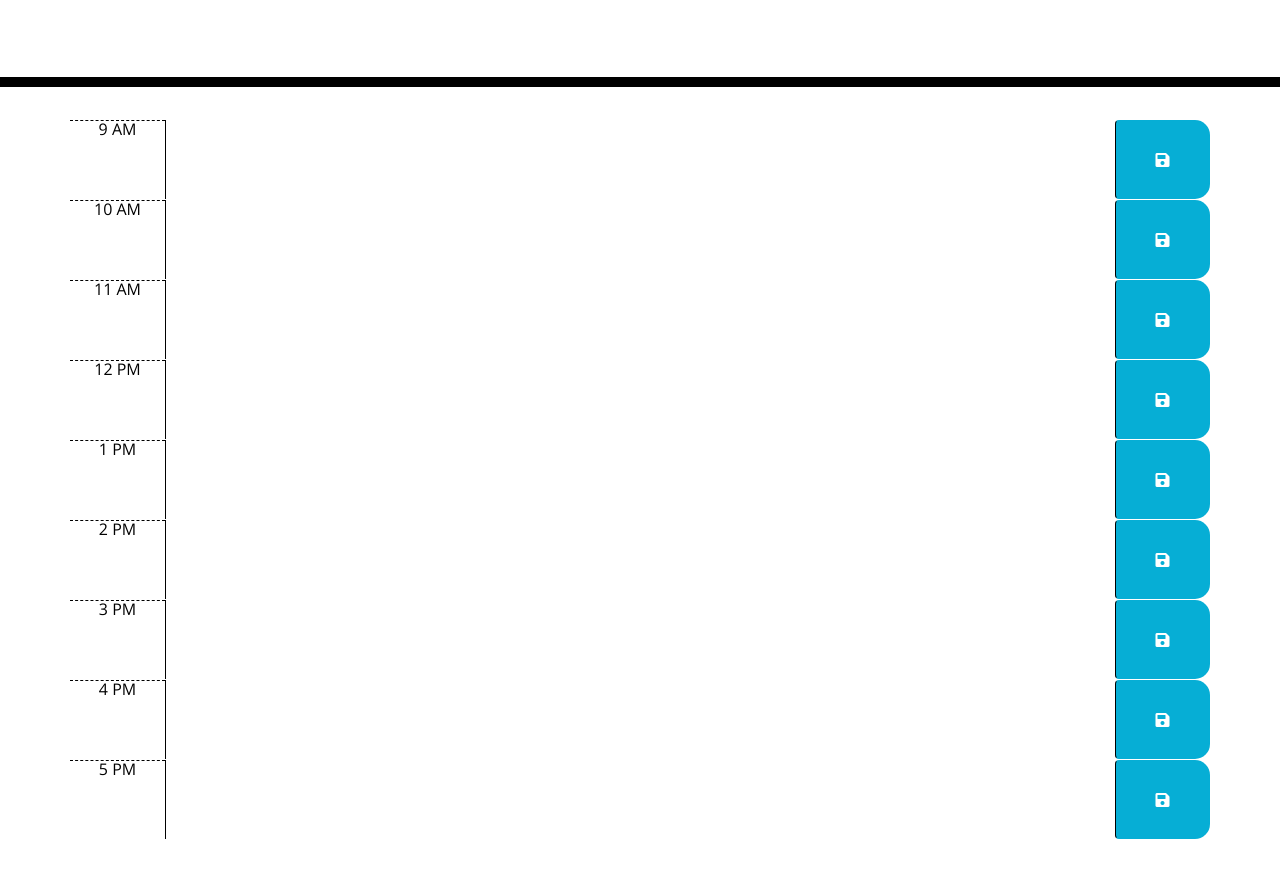
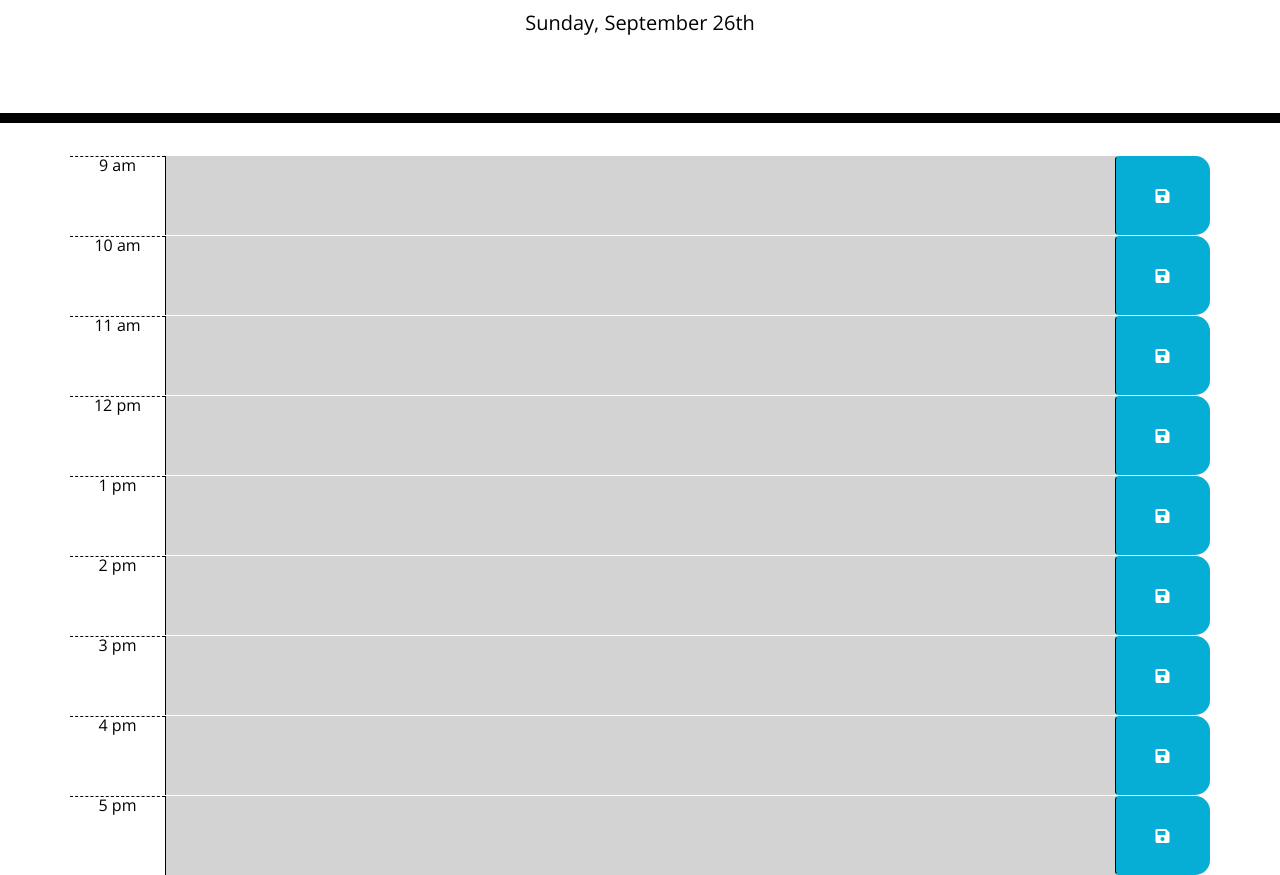
Before and after one commit to EmilyThatsMe/work-day-scheduler, a plain HTML site: page index.html in a window 1280 px wide. Shown: the part 181-1056 px from the top of the page. Before the commit the page ends 1020 px from the top, so only its background shows below. Drawn offline with nearby package versions, Linux system fonts and the light colour scheme.

Commit message:
added save to local storage

```diff
--- a/assets/js/app.js
+++ b/assets/js/app.js
@@ -15,7 +15,6 @@ function setArray(){
     $timeBlocks.each(function(){
         var $thisBlock = $(this);
         var thisHour = parseInt($thisBlock.attr("data-hour"));
-
         var taskObject = {
             hour: thisHour,
             text: "",
@@ -27,7 +26,6 @@ function setArray(){
     // save array to local storage
     localStorage.setItem("tasks", JSON.stringify(taskArr));
     console.log(taskArr);
-
 }
 
 // set timeblock colors based on past, present, future
@@ -48,3 +46,48 @@ function setBlockColor(){
         }
     });
 }
+
+// display tasks on schedule
+function displaySchedule() {
+    taskArr = localStorage.getItem("tasks");
+    taskArr = JSON.parse(taskArr)
+
+    // assign text to timeblock
+    for (var i = 0; i < taskArr.length; i++) {
+        var taskHour = taskArr[i].hour;
+        var taskText = taskArr[i].text;
+
+        $("[data-hour=" + taskHour + "]").children("textarea").val(taskText);
+    }
+    console.log(taskArr);
+}
+
+// save schedule to local storage
+function saveSchedule(){
+
+    var updateHour = $(this).parent().attr("data-hour");
+    var addTask = (($(this).parent()).children("textarea")).val();
+
+    // loop through  tasks to see if it needs updating based on hour
+    for (var i = 0; i < taskArr.length; i++) {
+        if(taskArr[i].hour == updateHour){
+            taskArr[i].text = addTask;
+        }
+    }
+    localStorage.setItem("tasks", JSON.stringify(taskArr));
+    displaySchedule();
+}
+
+// load schedule
+$(document).ready(function(){
+    setBlockColor();
+    if(!localStorage.getItem("tasks")){
+        setArray();
+    }
+    // show current day
+    $currentDay.text(currentDate);
+    // render schedule
+    displaySchedule();
+    // save schedule on click
+    $schedule.on("click", "button", saveSchedule);
+});
--- a/index.html
+++ b/index.html
@@ -21,167 +21,75 @@
     <link rel="stylesheet" href="./assets/css/style.css" />
     <title>Work Day Scheduler - Challenge 5: Third-Party APIs</title>
   </head>
-
   <body>
-    <!-- Header -->
     <header class="jumbotron">
       <h1 class="display-3">Work Day Scheduler</h1>
       <p class="lead">A simple calendar app for scheduling your work day</p>
       <p id="currentDay" class="lead"></p>
     </header>
+    <div class="container schedule">
+      <!-- Timeblocks go here -->
+      <div class="row time-block" data-hour="9">
+        <div class="col-2 col-lg-1 hour">9 am</div>
+        <textarea class="col-8 col-lg-10"></textarea>
+          <button class=" col-2 col-lg-1 btn btn-block saveBtn d-flex justify-content-center align-items-center">
+            <i class="fas fa-save"></i>
+          </button>
+      </div>
+      <div class="row time-block" data-hour="10">
+        <div class="col-2 col-lg-1 hour">10 am</div>
+        <textarea class="col-8 col-lg-10"></textarea>
+        <button class=" col-2 col-lg-1 btn btn-block saveBtn d-flex justify-content-center align-items-center">
+          <i class="fas fa-save"></i>
+        </button>
 
-    <div class="container">
-      <!-- Timeblocks start here -->
-      <!-- 9AM -->
-      <div class="row time-block" data-hour="9">
-        <div class="col-2 col-lg-1 hour">9 AM</div>
+      </div>
+      <div class="row time-block" data-hour="11">
+        <div class="col-2 col-lg-1 hour">11 am</div>
         <textarea class="col-8 col-lg-10"></textarea>
-        <button
-          class="
-            col-2 col-lg-1
-            btn btn-block
-            saveBtn
-            d-flex
-            justify-content-center
-            align-items-center
-          "
-        >
+        <button class=" col-2 col-lg-1 btn btn-block saveBtn d-flex justify-content-center align-items-center">
           <i class="fas fa-save"></i>
         </button>
       </div>
-      <!-- 10AM -->
-      <div class="row time-block" data-hour="10">
-        <div class="col-2 col-lg-1 hour">10 AM</div>
+      <div class="row time-block" data-hour="12">
+        <div class="col-2 col-lg-1 hour">12 pm</div>
         <textarea class="col-8 col-lg-10"></textarea>
-        <button
-          class="
-            col-2 col-lg-1
-            btn btn-block
-            saveBtn
-            d-flex
-            justify-content-center
-            align-items-center
-          "
-        >
+        <button class=" col-2 col-lg-1 btn btn-block saveBtn d-flex justify-content-center align-items-center">
           <i class="fas fa-save"></i>
         </button>
       </div>
-      <!-- 11AM -->
-      <div class="row time-block" data-hour="11">
-        <div class="col-2 col-lg-1 hour">11 AM</div>
+      <div class="row time-block" data-hour="13">
+        <div class="col-2 col-lg-1 hour">1 pm</div>
         <textarea class="col-8 col-lg-10"></textarea>
-        <button
-          class="
-            col-2 col-lg-1
-            btn btn-block
-            saveBtn
-            d-flex
-            justify-content-center
-            align-items-center
-          "
-        >
+        <button class=" col-2 col-lg-1 btn btn-block saveBtn d-flex justify-content-center align-items-center">
           <i class="fas fa-save"></i>
         </button>
       </div>
-      <!-- 12PM -->
-      <div class="row time-block" data-hour="12">
-        <div class="col-2 col-lg-1 hour">12 PM</div>
+      <div class="row time-block" data-hour="14">
+        <div class="col-2 col-lg-1 hour">2 pm</div>
         <textarea class="col-8 col-lg-10"></textarea>
-        <button
-          class="
-            col-2 col-lg-1
-            btn btn-block
-            saveBtn
-            d-flex
-            justify-content-center
-            align-items-center
-          "
-        >
+        <button class=" col-2 col-lg-1 btn btn-block saveBtn d-flex justify-content-center align-items-center">
           <i class="fas fa-save"></i>
         </button>
       </div>
-      <!-- 1PM -->
-      <div class="row time-block" data-hour="1">
-        <div class="col-2 col-lg-1 hour">1 PM</div>
+      <div class="row time-block" data-hour="15">
+        <div class="col-2 col-lg-1 hour">3 pm</div>
         <textarea class="col-8 col-lg-10"></textarea>
-        <button
-          class="
-            col-2 col-lg-1
-            btn btn-block
-            saveBtn
-            d-flex
-            justify-content-center
-            align-items-center
-          "
-        >
+        <button class=" col-2 col-lg-1 btn btn-block saveBtn d-flex justify-content-center align-items-center">
           <i class="fas fa-save"></i>
         </button>
       </div>
-      <!-- 2PM -->
-      <div class="row time-block" data-hour="2">
-        <div class="col-2 col-lg-1 hour">2 PM</div>
+      <div class="row time-block" data-hour="16">
+        <div class="col-2 col-lg-1 hour">4 pm</div>
         <textarea class="col-8 col-lg-10"></textarea>
-        <button
-          class="
-            col-2 col-lg-1
-            btn btn-block
-            saveBtn
-            d-flex
-            justify-content-center
-            align-items-center
-          "
-        >
+        <button class=" col-2 col-lg-1 btn btn-block saveBtn d-flex justify-content-center align-items-center">
           <i class="fas fa-save"></i>
         </button>
       </div>
-      <!-- 3PM -->
-      <div class="row time-block" data-hour="3">
-        <div class="col-2 col-lg-1 hour">3 PM</div>
+      <div class="row time-block" data-hour="17">
+        <div class="col-2 col-lg-1 hour">5 pm</div>
         <textarea class="col-8 col-lg-10"></textarea>
-        <button
-          class="
-            col-2 col-lg-1
-            btn btn-block
-            saveBtn
-            d-flex
-            justify-content-center
-            align-items-center
-          "
-        >
-          <i class="fas fa-save"></i>
-        </button>
-      </div>
-      <!-- 4PM -->
-      <div class="row time-block" data-hour="4">
-        <div class="col-2 col-lg-1 hour">4 PM</div>
-        <textarea class="col-8 col-lg-10"></textarea>
-        <button
-          class="
-            col-2 col-lg-1
-            btn btn-block
-            saveBtn
-            d-flex
-            justify-content-center
-            align-items-center
-          "
-        >
-          <i class="fas fa-save"></i>
-        </button>
-      </div>
-      <!-- 5PM -->
-      <div class="row time-block" data-hour="5">
-        <div class="col-2 col-lg-1 hour">5 PM</div>
-        <textarea class="col-8 col-lg-10"></textarea>
-        <button
-          class="
-            col-2 col-lg-1
-            btn btn-block
-            saveBtn
-            d-flex
-            justify-content-center
-            align-items-center
-          "
-        >
+        <button class="col-2 col-lg-1 btn btn-block saveBtn d-flex justify-content-center align-items-center">
           <i class="fas fa-save"></i>
         </button>
       </div>
```
